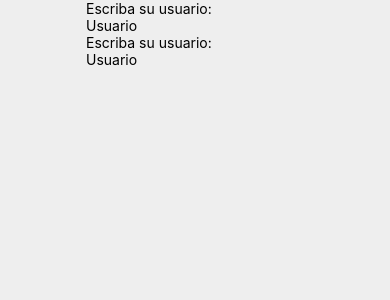
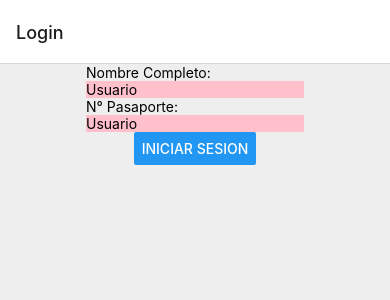
Before and after one commit to agusfulco1/RipioTurismo---ReactNative, a React Native app: screen / in a window 390 px wide. Shown: the top 300 px of the page. Built offline with nearby package versions, Linux system fonts and the light colour scheme.

Commit message:
todo mas o menos

```diff
--- a/App.js
+++ b/App.js
@@ -1,14 +1,44 @@
 import React from 'react';
-import {StyleSheet, View, StatusBar, Text} from 'react-native';
+import {StyleSheet, View, Button, Text} from 'react-native';
 import Input from "./Input/Input.js"
-export default function App() {
+import { NavigationContainer } from '@react-navigation/native';
+import { createNativeStackNavigator } from '@react-navigation/native-stack';
 
+function Login(props) {
+  const onPress = () => {
+    props.navigation.navigate('Itinerario');
+  }
   return (
     <View style={styles.container}>
-      <Input nombreLabel=""></Input>
-      <Input></Input>
-      <StatusBar style="auto" />
+      <Input nombreLabel="Nombre Completo"></Input>
+      <Input nombreLabel="N° Pasaporte"></Input>
+      <Button
+        title='Iniciar Sesion'
+        onPress={onPress}
+      />
     </View>
+  );
+}
+
+function Itinerario() {
+  return (
+    <View>
+      <Text>Hola</Text>
+    </View>
+  );
+
+}
+
+
+export default function App() {
+  const Stack = createNativeStackNavigator();
+  return (
+    <NavigationContainer>
+      <Stack.Navigator>
+        <Stack.Screen name="Login" component={Login} />
+        <Stack.Screen name="Itinerario" component={Itinerario} />
+      </Stack.Navigator>
+    </NavigationContainer>
   );
 }
 
--- a/Input/Input.js
+++ b/Input/Input.js
@@ -1,13 +1,13 @@
 import React from 'react';
 import {View, Text, TextInput, StyleSheet} from 'react-native'
 
-const Input = () => {
+const Input = (props) => {
     const [text, onChangeText] = React.useState('');
     return (
         <View>
-            <Text>Escriba su usuario:</Text>
+            <Text>{props.nombreLabel}:</Text>
             <TextInput
-                style={[styles.input, styles.shadowProp]}
+                style={[styles.input]}
                 onChangeText={onChangeText}
                 value={text}
                 placeholder="Usuario"
@@ -16,6 +16,11 @@ const Input = () => {
     )
 };
 const styles = StyleSheet.create({
+    input: {
+        borderColor: 'blue',
+        borderWidth: '50',
+        backgroundColor: 'pink',
+    }
 
   });
 export default Input;
--- a/package.json
+++ b/package.json
@@ -9,6 +9,8 @@
     "web": "expo start --web"
   },
   "dependencies": {
+    "@react-navigation/native": "^6.1.7",
+    "@react-navigation/native-stack": "^6.9.13",
     "expo": "~48.0.18",
     "expo-status-bar": "~1.4.4",
     "react": "18.2.0",
```
Also changed, not shown: 1 other file (tests, documents, lock files or other folders).
